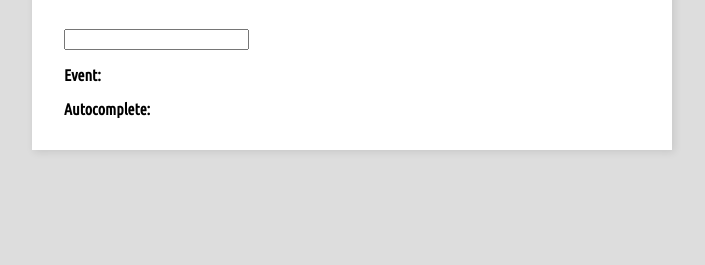
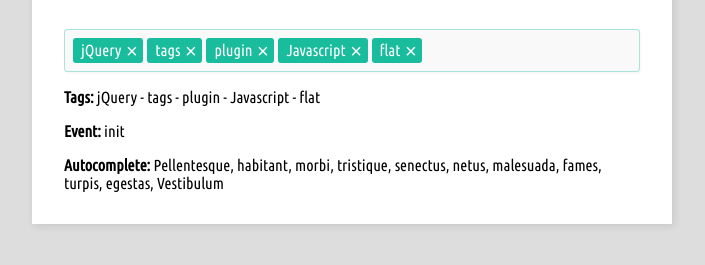
Before and after one commit to betaWeb/inputTags-jQuery-plugin, a plain HTML site: page index.html in a window 1280 px wide. Shown: the part 109-374 px from the top of the page, without its empty margins (288-993 px from the left). Drawn offline with nearby package versions, Linux system fonts and the light colour scheme.

Commit message:
update JS #2

```diff
--- a/index.html
+++ b/index.html
@@ -20,5 +20,6 @@
   </div>
   <script src="https://ajax.googleapis.com/ajax/libs/jquery/2.1.4/jquery.min.js"></script>
   <script type="text/javascript" src="js/inputTags.jquery.js"></script>
+  <script type="text/javascript" src="js/app.js"></script>
 </body>
 </html>
```
